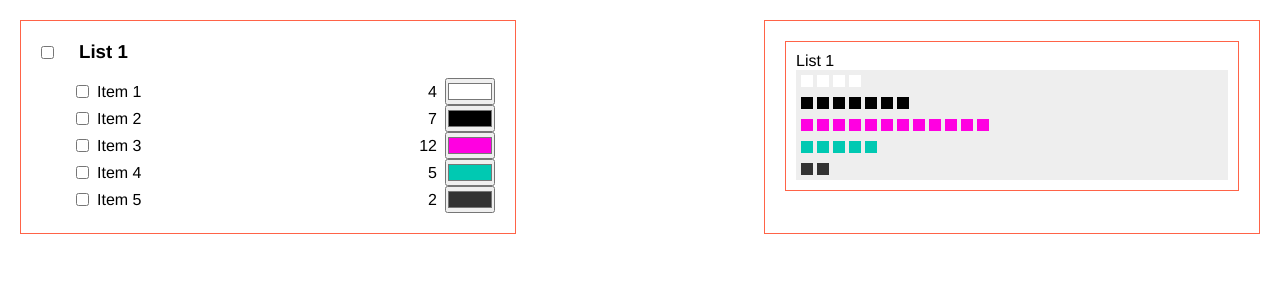
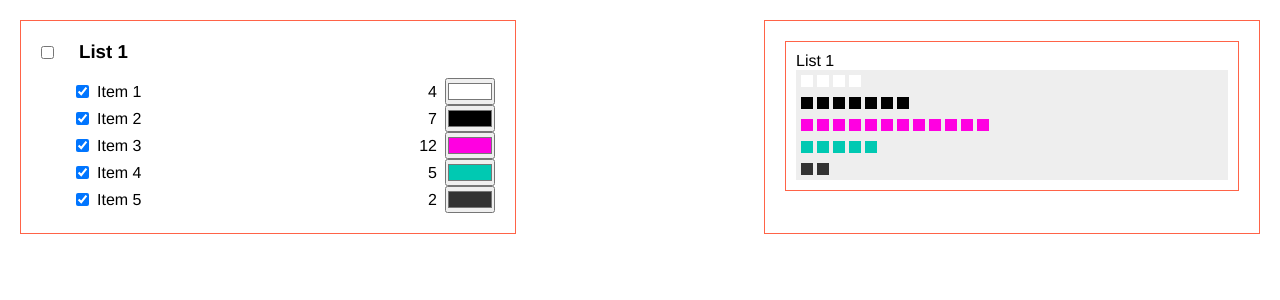
Before and after one commit to mrLittle-Boner/check-this-out, a Vue app: page / in a window 1280 px wide. Shown: the top 300 px of the page. Built offline with nearby package versions, Linux system fonts and the light colour scheme.

Commit message:
move structure to seperate file components

```diff
--- a/src/App.vue
+++ b/src/App.vue
@@ -1,35 +1,38 @@
 <template>
-  <div class="lists">
-    <AList
+  <div class="left">
+    <ListControls
       v-for="(list,index) in lists" :key="index"
-      :listNumber="list.id" :items="list.items"
+      :id="list.id" :items="list.items"
       @changeColor="changeColor"
+      @toggleItemSelect="toggleItemSelect"
     />
   </div>
-  <div class="lists-view">
-    <ul class="lists-view__list" v-for="list in lists" :key="list.id">
-      <li class="list-view__title">List {{ list.id }}</li>
-      <li class="lists-view__item" v-for="(item,index) in list.items" :key="index">
-        <span class="list-view__square" :style="{'background-color': item.color}" v-for="(n) in item.count" :key="n"></span>
-      </li>
-    </ul>
+
+  <div class="right">
+    <ListView
+      v-for="list in lists" :key="list.id"
+      :id="list.id"
+      :items="list.items"
+    />
   </div>
 </template>
 
 <script>
-import AList from './components/AList.vue'
+import ListControls from './components/ListControls.vue'
+import ListView from './components/ListView.vue'
+
 import { ref } from 'vue'
 export default {
-  components: { AList },
+  components: { ListControls, ListView },
   setup() {
     const lists = ref([
       {id:1,
         items:[
-          {count:4, color:'#ffffff'},
-          {count:7, color:'#000000'},
-          {count:12, color:'#ff00e1'},
-          {count:5, color:'#00c9b2'},
-          {count:2, color:'#333333'}
+          {count:4, color:'#ffffff', isSelected: true},
+          {count:7, color:'#000000', isSelected: true},
+          {count:12, color:'#ff00e1', isSelected: true},
+          {count:5, color:'#00c9b2', isSelected: true},
+          {count:2, color:'#333333', isSelected: true}
         ]
       }
     ])
@@ -38,14 +41,19 @@ export default {
       lists.value.map(list => {
         if(list.id === listId) {
           list.items[itemInedx].color = newColor
-          console.log(listId,itemInedx,newColor)
         }
       })
     }
 
-    return {
-      lists,changeColor
+    function toggleItemSelect(listId,itemInedx) {
+      lists.value.map(list => {
+        if(list.id === listId) {
+          list.items[itemInedx].isSelected = !list.items[itemInedx].isSelected
+        }
+      })
     }
+
+    return { lists, changeColor, toggleItemSelect }
   },
 }
 </script>
@@ -68,29 +76,10 @@ ul {
   display: flex;
   justify-content: space-between;
 }
-.lists,
-.lists-view {
+.left,
+.right {
   border: 1px solid tomato;
   width: 40%;
   padding: 20px;
 }
-
-.lists-view__list {
-  border: 1px solid tomato;
-  padding: 10px;
-}
-
-.lists-view__item {
-  background-color: #eee;
-  display: flex;
-  flex-wrap: wrap;
-  gap: 4px;
-  padding: 5px;
-}
-.list-view__square {
-  width: 12px;
-  height: 12px;
-  display: inline-block;
-  cursor: pointer;
-}
 </style>
--- a/src/components/AList.vue
+++ b/src/components/ListControls.vue
@@ -2,13 +2,17 @@
   <div class="list">
     <div class="list__title">
       <input type="checkbox">
-      <h3>List {{ listNumber }}</h3>
+      <h3>List {{ id }}</h3>
     </div>
 
     <ul class="list__items">
       <li class="list__item" v-for="(item,index) in items" :key="index">
         <label>
-          <input type="checkbox">
+          <input
+            type="checkbox"
+            :checked="item.isSelected"
+            @change="$emit('toggleItemSelect', id, index)"
+          >
           <span>Item {{ index+1 }}</span>
         </label>
         <div class="list__item-controls">
@@ -17,7 +21,7 @@
             class="list__item-color"
             type="color"
             v-model="item.color"
-            @change="(e) => $emit('changeColor', listNumber,index, e.target.value)"
+            @change="(e) => $emit('changeColor', id,index, e.target.value)"
           >
         </div>
       </li>
@@ -28,13 +32,13 @@
 <script>
 
 export default {
-  emits:['changeColor'],
+  emits:['changeColor', 'toggleItemSelect'],
   props: {
     items: {
       type: Array,
       required: true
     },
-    listNumber: {
+    id: {
       type: Number,
       required: true
     }
@@ -73,5 +77,4 @@ export default {
   align-items: center;
   gap: 8px;
 }
-
 </style>
--- /dev/null
+++ b/src/components/ListView.vue
@@ -0,0 +1,58 @@
+<template>
+  <ul class="view">
+    <li class="view__title">List {{ id }}</li>
+    <li
+    v-for="(item,index) in items"
+    class="view__item"
+    :class="{'view__item--hide': !item.isSelected}"
+    :key="index">
+      <span
+        class="view__square"
+        :style="{'background-color': item.color}"
+        v-for="n in item.count" :key="n"
+      ></span>
+    </li>
+  </ul>
+</template>
+
+<script>
+export default {
+  props: {
+    id: {
+      type:Number,
+      required: true
+    },
+    items: {
+      type: Array,
+      required: true
+    }
+  },
+}
+</script>
+
+<style scoped>
+.view {
+  border: 1px solid tomato;
+  padding: 10px;
+}
+
+.view__item {
+  background-color: #eee;
+  display: flex;
+  flex-wrap: wrap;
+  gap: 4px;
+  padding: 5px;
+}
+
+.view__square {
+  width: 12px;
+  height: 12px;
+  display: inline-block;
+  cursor: pointer;
+}
+
+.view__item--hide {
+  display: none;
+}
+
+</style>
```
